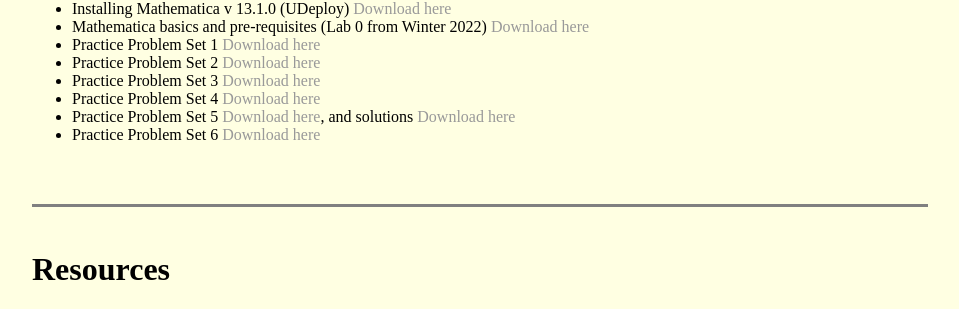
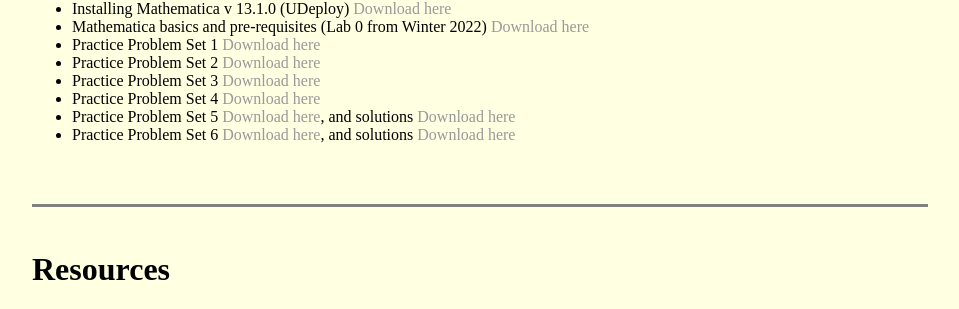
Before and after one commit to jhknakao/jhknakao.github.io, a Jekyll site: the page built from notes.html, in a window 1280 px wide. Shown: the part 597-906 px from the top of the page, without its empty margins (160-1119 px from the left). Built offline with Jekyll 4.4.1, drawn with Linux system fonts in a browser that asks for light colours.

Commit message:
Update notes.html

```diff
--- a/notes.html
+++ b/notes.html
@@ -37,7 +37,7 @@
 		<li>Practice Problem Set 3 <a href="files/MATH243fall2022/multi_problemset3.pdf" class="download" title="Download file">Download here</a></li>
 		<li>Practice Problem Set 4 <a href="files/MATH243fall2022/multi_problemset4.pdf" class="download" title="Download file">Download here</a></li>
 		<li>Practice Problem Set 5 <a href="files/MATH243fall2022/multi_problemset5.pdf" class="download" title="Download file">Download here</a>, and solutions <a href="files/MATH243fall2022/multi_problemset5_solns.pdf" class="download" title="Download file">Download here</a></li>
-		<li>Practice Problem Set 6 <a href="files/MATH243fall2022/multi_problemset6.pdf" class="download" title="Download file">Download here</a></li>
+		<li>Practice Problem Set 6 <a href="files/MATH243fall2022/multi_problemset6.pdf" class="download" title="Download file">Download here</a>, and solutions <a href="files/MATH243fall2022/multi_problemset6_solns.pdf" class="download" title="Download file">Download here</a></li>
 
 	</ul>
 	<br>
```
